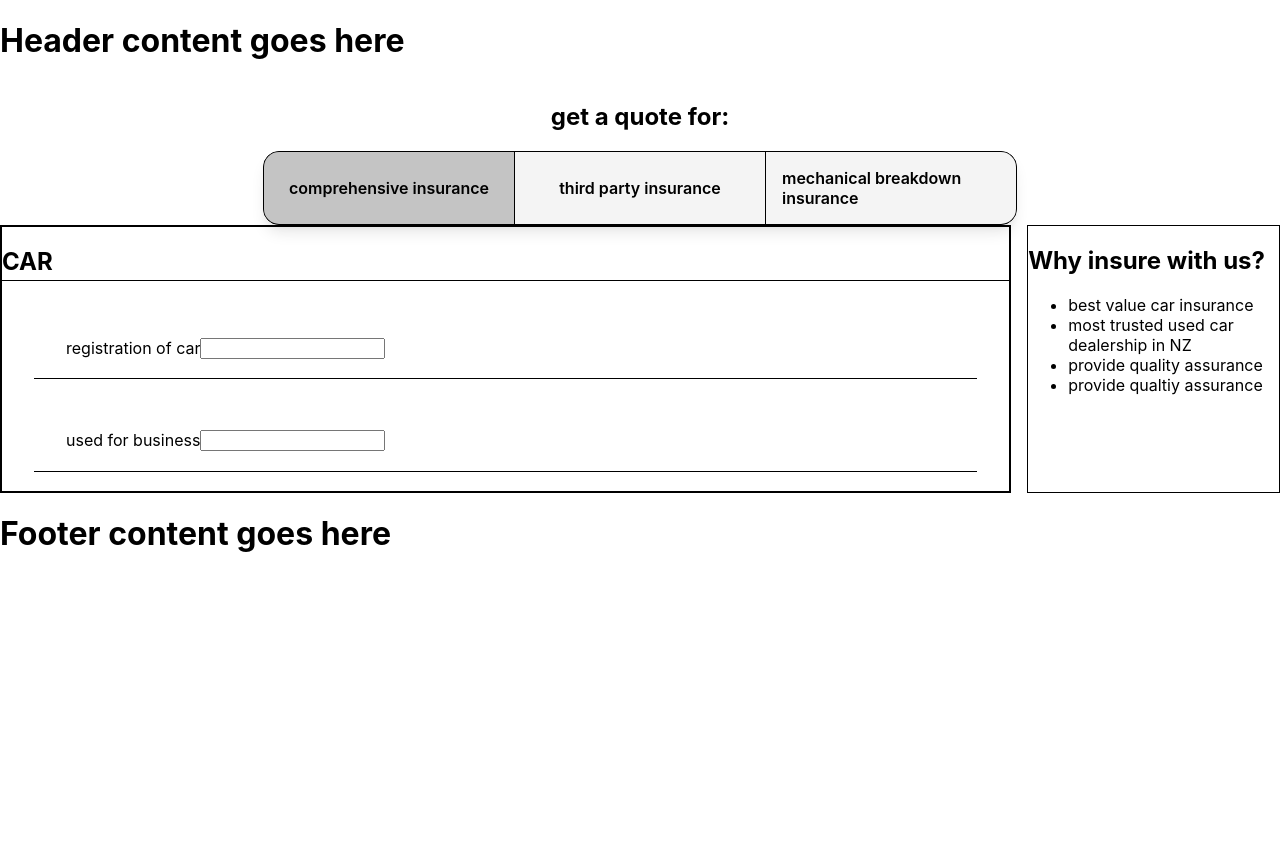
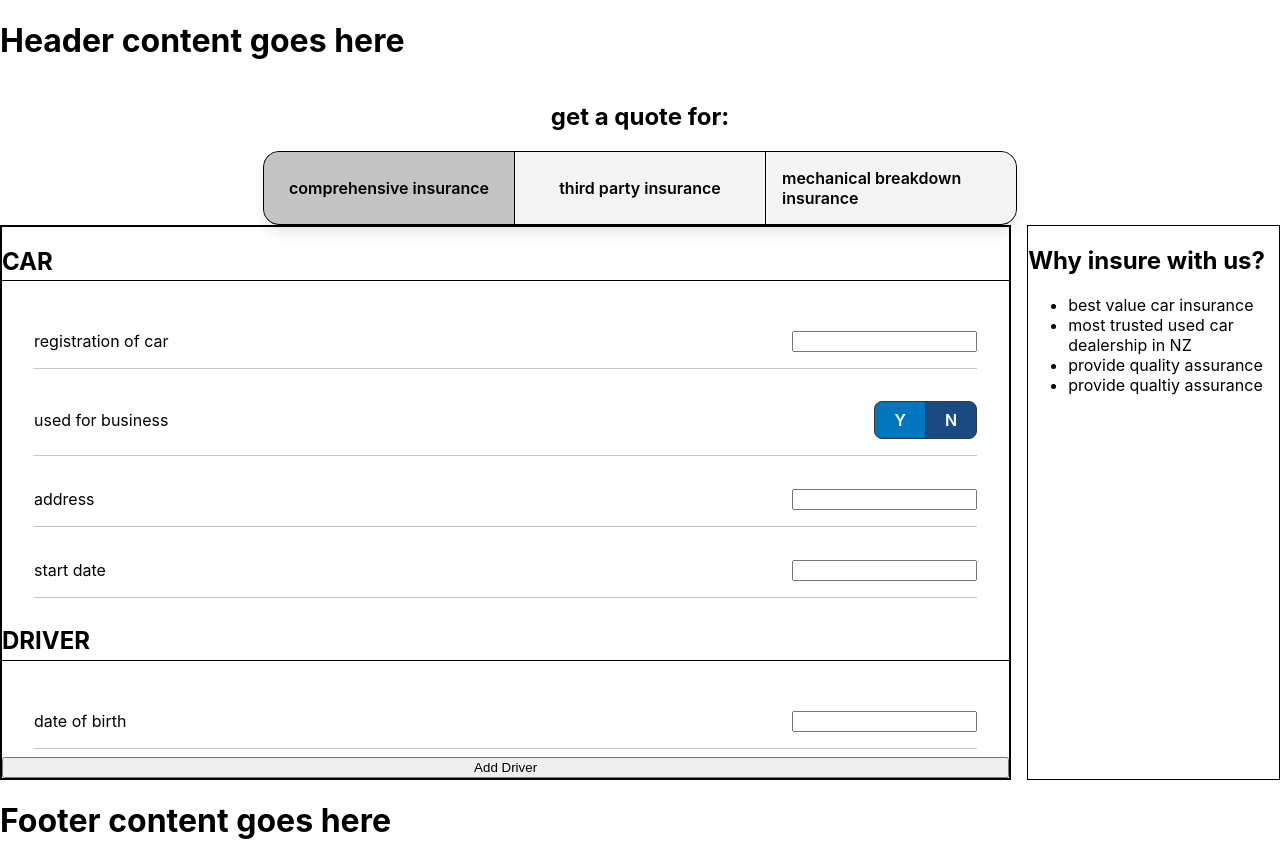
Before and after one commit to CaedanLavender/turners, a React (Create React App) app: page /insurance/get_quote in a window 1280 px wide. Before the commit the page ends 800 px from the top, so only its background shows below. Built offline with nearby package versions, Linux system fonts and the light colour scheme.

Commit message:
Restructured driver sections

```diff
--- a/src/components/Quote/FormCar.js
+++ b/src/components/Quote/FormCar.js
@@ -1,5 +1,6 @@
 import React, { useState, useEffect } from "react";
 import 'styles/Quote.css'
+import ToggleSwitch from "components/ToggleSwitch";
 
 const FormCar = () => {
 	const driverTemplate = {
@@ -12,7 +13,7 @@ const FormCar = () => {
 
 	const [carFormData, setCarFormData] = useState({
 		registration: "",
-		business: false,
+		business: "n",
 		address: "",
 		startDate: "",
 	});
@@ -22,26 +23,85 @@ const FormCar = () => {
 		setDriverFormData([...driverFormData, driverTemplate])
 	}
 
+	const removeDriver = (index) => {
+		const newArray = driverFormData.filter((driver, i) => i !== index)
+		setDriverFormData(newArray)
+
+	}
+
+	const setBusiness = (value) => {
+		setCarFormData({ ...carFormData, business: value })
+	}
+
 	return (
 		<>
 			<h1 className="form">Car</h1>
 			<div className='formSection'>
 				<label>registration of car
-					<input type="text"
-						value={carFormData.registration}
-						onChange={(e) => setCarFormData({ ...carFormData, registration: e.target.value })}
-					/>
+					<div className='formSection__right'>
+						<input type="text"
+							value={carFormData.registration}
+							onChange={(e) => setCarFormData({ ...carFormData, registration: e.target.value })}
+						/>
+					</div>
 				</label>
 			</div>
+
 			<div className='formSection'>
 				<label>used for business
-					<input type="text"
-						value={carFormData.registration}
-						onChange={(e) => setCarFormData({ ...carFormData, registration: e.target.value })}
-					/>
+					<div className='formSection__right'>
+						<ToggleSwitch switches={["y", "n"]} activeSwitch={carFormData.business} setSwitch={setBusiness} />
+					</div>
 				</label>
 			</div>
+
+			<div className='formSection'>
+				<label>address
+					<div className='formSection__right'>
+						<input type="text"
+							value={carFormData.address}
+							onChange={(e) => setCarFormData({ ...carFormData, address: e.target.value })}
+						/>
+					</div>
+				</label>
+			</div>
+
+			<div className='formSection'>
+				<label>start date
+					<div className='formSection__right'>
+						<input type="text"
+							value={carFormData.startDate}
+							onChange={(e) => setCarFormData({ ...carFormData, startDate: e.target.value })}
+						/>
+					</div>
+				</label>
+			</div>
+
+			{
+				driverFormData.map((driver, i) => (
+					<>
+						<h1>Driver {driverFormData.length > 1 && i + 1 }</h1>
+
+						<div className='formSection'>
+							<label>date of birth
+								<div className='formSection__right'>
+									<input type="text"
+										value={driverFormData.dob}
+										onChange={
+											(e) => {
+											setDriverFormData(driverFormData.map((driverr, ii) => ii === i ? {...driverr, dob: e.target.value} : driverr
+										))}}
+									/>
+								</div>
+							</label>
+						</div>
+
+						<button onClick={addDriver}>Add Driver</button>
+					</>
+				))
+			}
 		</>
+
 	)
 }
 
--- /dev/null
+++ b/src/components/ToggleSwitch.js
@@ -0,0 +1,22 @@
+import React from "react";
+import 'styles/toggleGroup.css'
+
+
+const ToggleSwitch = ({ switches, activeSwitch, setSwitch }) => {
+	return (
+		<div className='toggleSwitchContainer'>
+			{
+				switches.map((item) => (
+					<div
+						className={`toggleSwitch__item ${activeSwitch === item && 'active'}`}
+						onClick={() => setSwitch(item)}
+					>
+						{item}
+					</div>
+				))
+			}
+		</div>
+	)
+}
+
+export default ToggleSwitch;
--- a/src/styles/Quote.css
+++ b/src/styles/Quote.css
@@ -37,22 +37,24 @@
 }
 
 .formSection label {
-	margin: 1em 2em;
+	margin: 1em 0;
 	display: flex;
-	/* flex-direction: row; */
+	flex-direction: row;
+	justify-content: space-between;
+	align-items: center;
 }
 
 .formSection {
-	margin: 1em 2em;
+	margin: 0.5em 2em;
 	display: flex;
 	flex-direction: column;
 }
 
 .formSection::after {
-	margin: 0.2em 0;
+	/* margin: 0.2em 0; */
 	content: "";
 	display: block;
 	height: 1px;
 	width: 100%;
-	background-color: black;
+	background-color: var(--light-gray);
 }
--- a/src/styles/toggleGroup.css
+++ b/src/styles/toggleGroup.css
@@ -28,3 +28,41 @@
 .toggleContainer__item.active, .toggleContainer__item:hover {
 	background-color: var(--light-gray);
 }
+
+.toggleSwitchContainer {
+	background-color: var(--dark-gray);
+	border: 1px solid var(--dark-gray);
+	color: white;
+	display: flex;
+	flex-direction: row;
+	border-radius: 0.5em;
+	gap: 1px;
+	overflow: hidden;
+	text-transform: uppercase;
+	-webkit-border-radius: 0.5em;
+	-moz-border-radius: 0.5em;
+	-ms-border-radius: 0.5em;
+	-o-border-radius: 0.5em;
+	width: min-content;
+	/* box-shadow: rgba(0, 0, 0, 0.1) 0px 10px 15px -3px, rgba(0, 0, 0, 0.05) 0px 4px 6px -2px; */
+}
+
+.toggleSwitch__item {
+	display: flex;
+	justify-content: center;
+	align-items: center;
+	background-color: var(--blue);
+	width: 50px;
+	padding: 0.5em;
+	cursor: pointer;
+	font-weight: 600;
+	transition: background-color, 100ms;
+	-webkit-transition: background-color, 100ms;
+	-moz-transition: background-color, 100ms;
+	-ms-transition: background-color, 100ms;
+	-o-transition: background-color, 100ms;
+}
+
+.toggleSwitch__item.active, .toggleSwitch__item:hover {
+	background-color: var(--dark-blue);
+}
```
